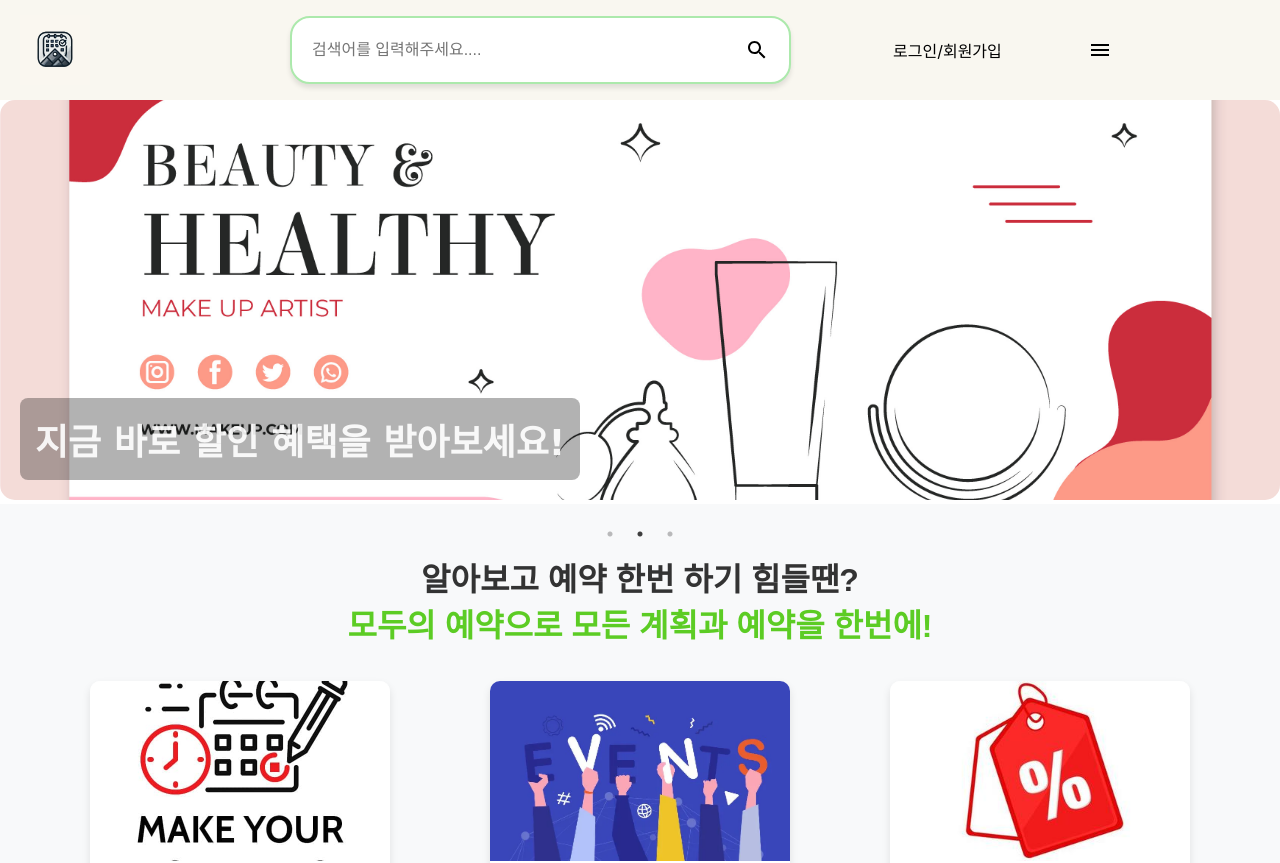
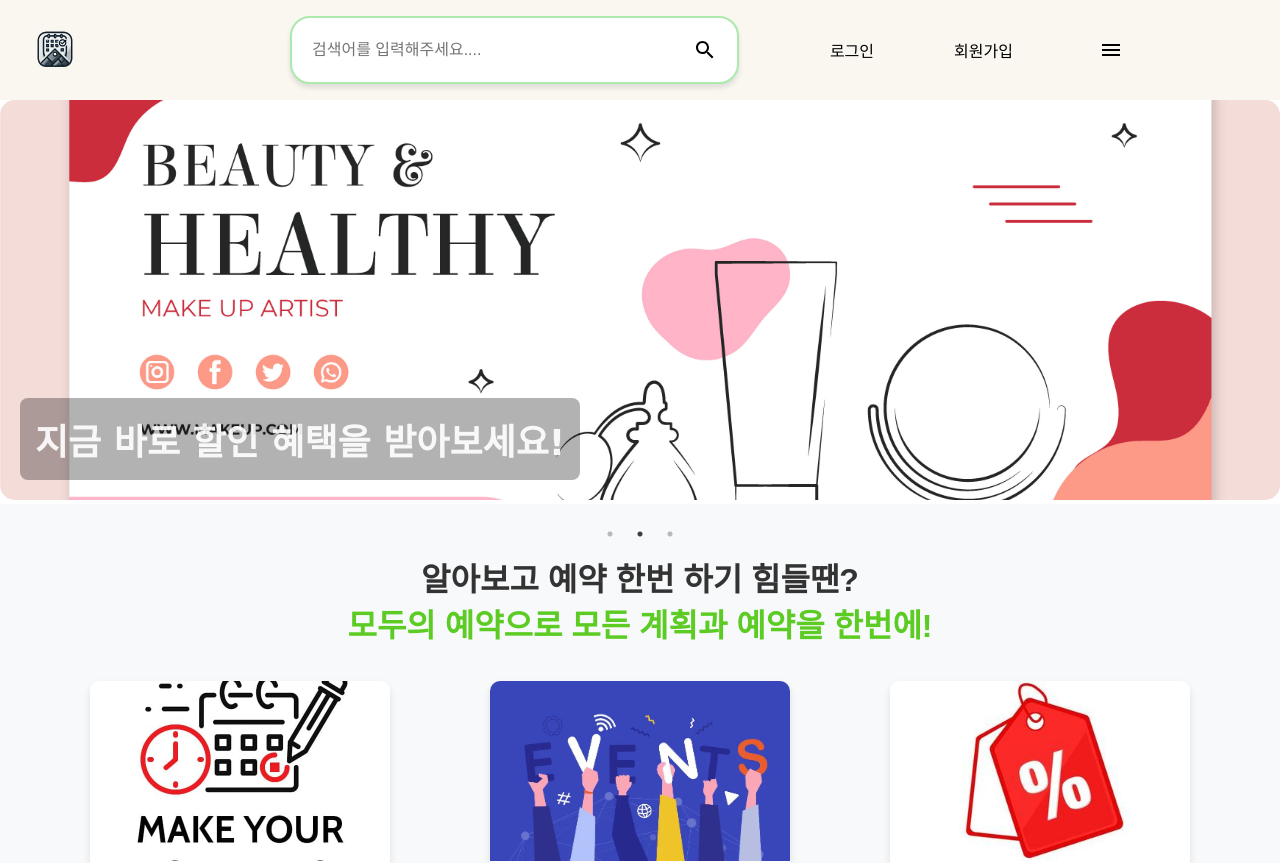
Before and after one commit to loveharu/ReservationHomePage, a React (Create React App) app: page / in a window 1280 px wide. Shown: the top 863 px of the page. Built offline with nearby package versions, Linux system fonts and the light colour scheme; no server answers.

Commit message:
로그인/회원가입 기능 분리

```diff
--- a/src/components/header.js
+++ b/src/components/header.js
@@ -39,7 +39,11 @@ function Header() {
   };
 
   const handleLoginClick = () => {
-    window.location.href = `http://localhost:${serverPort}/ex/user/main`;
+    window.location.href = `http://localhost:${serverPort}/ex/user/login`;
+  };
+
+  const handleJoinClick = () => {
+    window.location.href = `http://localhost:${serverPort}/ex/user/insert`;
   };
 
   const handleKeyPress = (e) => {
@@ -66,7 +70,10 @@ function Header() {
 
       <div className='header_nav'>
         <div className='header_option' onClick={handleLoginClick}>
-          <span className='header_optionLineOne'>로그인/회원가입</span>
+          <span className='header_optionLineOne'>로그인</span>
+        </div>
+        <div className = 'header_option' onClick={handleJoinClick}>
+          <span className='header_optionLineOne'>회원가입</span>
         </div>
         <div className='header_option'>
           <span className='header_optionLineOne'>
```
